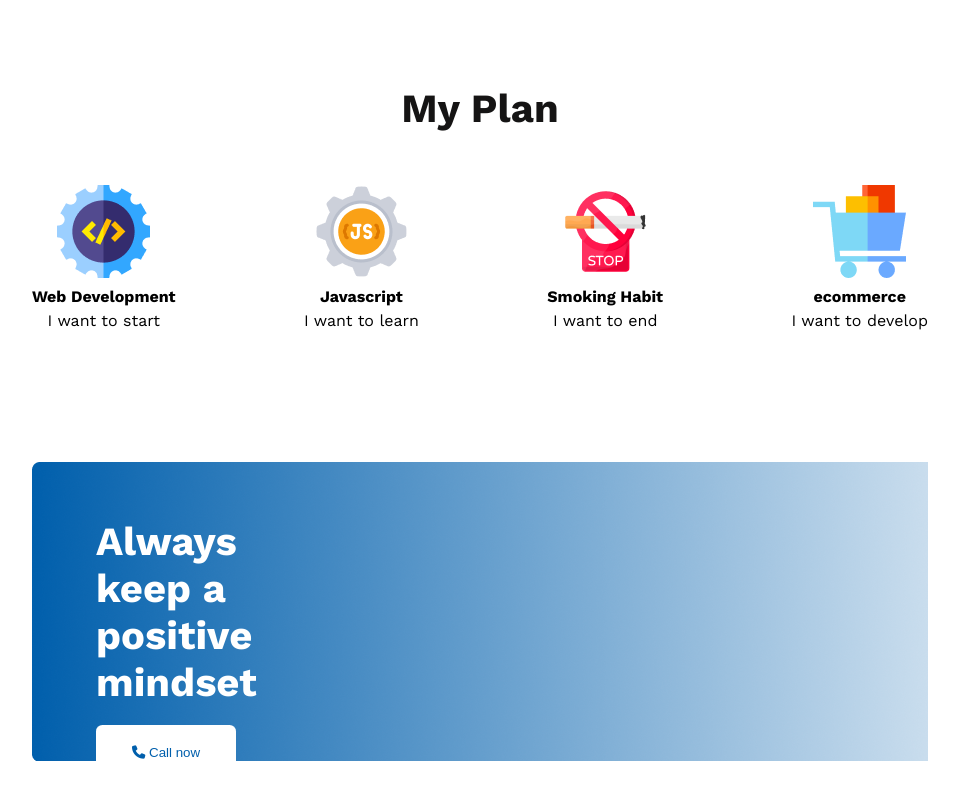
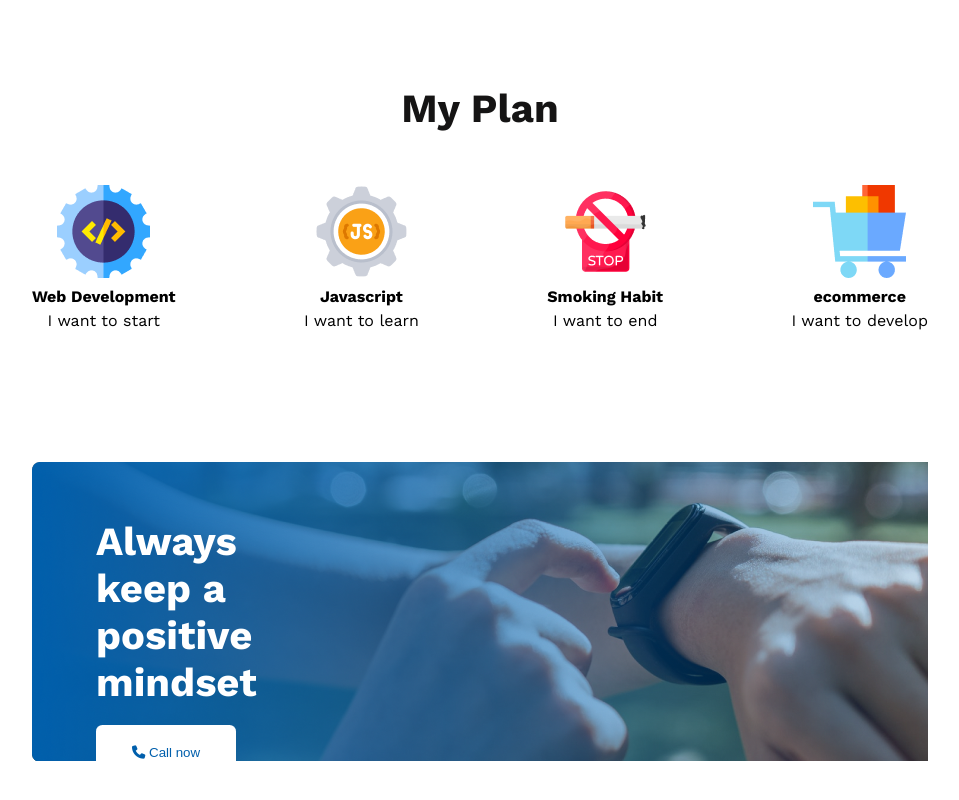
Before and after one commit to Albab47/new-year-new-me, a plain HTML site: page index.html in a window 1280 px wide. Shown: the part 1339-2139 px from the top of the page, without its empty margins (160-1119 px from the left). Drawn offline with nearby package versions, Linux system fonts and the light colour scheme.

Commit message:
fix background image property

```diff
--- a/styles/style.css
+++ b/styles/style.css
@@ -166,8 +166,7 @@ a {
 }
 
 #contact .container {
-    background-image: url('../images/watch.png');
-    background-image: url('../images/gradient1.png');
+    background-image: url('../images/gradient1.png'), url('../images/watch.png');
     height: 18.75rem;
     padding: 3.6rem 38rem 3.6rem 4rem;
     margin-bottom: 8.1rem;
```
